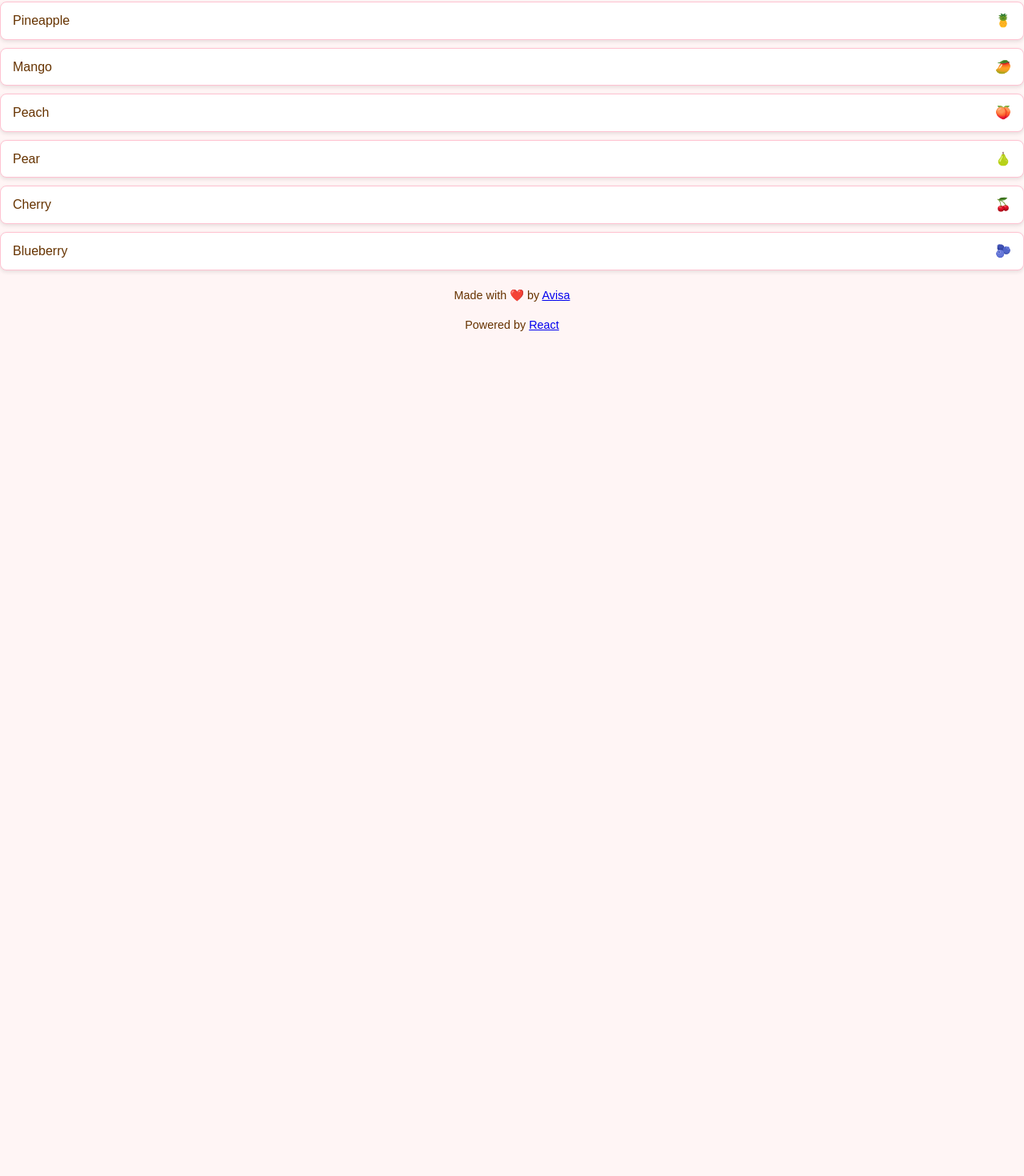
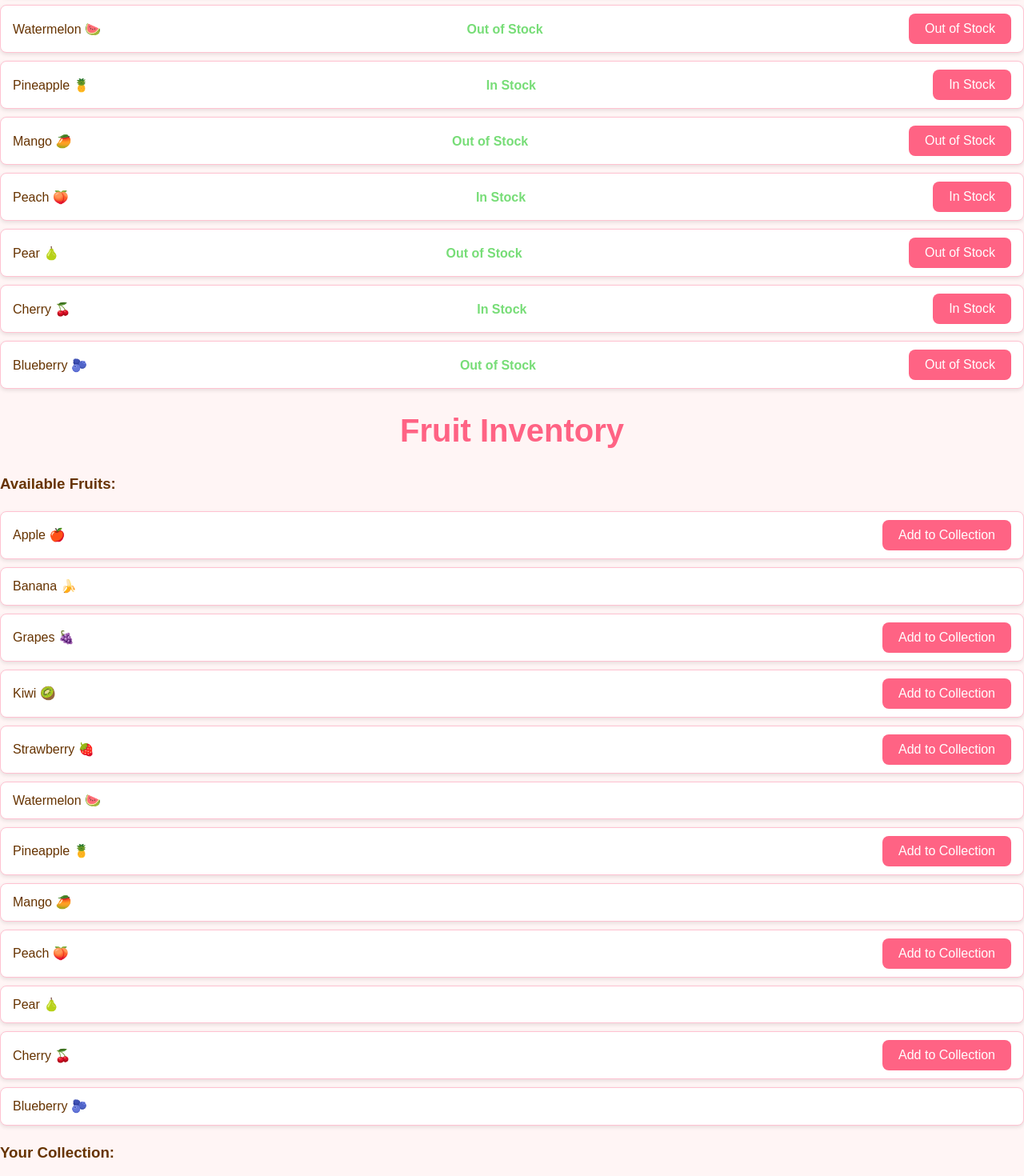
Before and after one commit to sambow7/fruitopia, a React (Vite) app: page / in a window 1280 px wide. Shown: the part 398-1868 px from the top of the page at 80% size. Before the commit the page ends 836 px from the top, so only its background shows below. Built offline with nearby package versions, Linux system fonts and the light colour scheme.

Commit message:
feat: Fruits.jsx add, remove, inStock

```diff
--- a/eslint.config.js
+++ b/eslint.config.js
@@ -17,7 +17,7 @@ export default [
         sourceType: 'module',
       },
     },
-    settings: { react: { version: '18.3' } },
+    settings: { react: { version: 'detect' } },
     plugins: {
       react,
       'react-hooks': reactHooks,
--- a/package.json
+++ b/package.json
@@ -10,8 +10,8 @@
     "preview": "vite preview"
   },
   "dependencies": {
-    "react": "^18.3.1",
-    "react-dom": "^18.3.1"
+    "react": "^19.0.0",
+    "react-dom": "^19.0.0"
   },
   "devDependencies": {
     "@eslint/js": "^9.19.0",
--- a/src/App.jsx
+++ b/src/App.jsx
@@ -1,30 +1,16 @@
-
 
 import './App.css'
-import NavBar from './components/NavBar/Navbar'
 import Footer from './components/Footer/Footer'
 import Fruits from './components/Fruits/Fruits'
+import Navbar from './components/Navbar/Navbar'
 
 function App() {
-  const fruits = [
-    { id: 1, name: "Apple", color: "Red", inStock: true, emoji: "🍎" },
-    { id: 2, name: "Banana", color: "Yellow", inStock: false, emoji: "🍌" },
-    { id: 3, name: "Grapes", color: "Purple", inStock: true, emoji: "🍇" },
-    { id: 4, name: "Kiwi", color: "Brown", inStock: false, emoji: "🥝" },
-    { id: 5, name: "Strawberry", color: "Red", inStock: true, emoji: "🍓" },
-    { id: 6, name: "Watermelon", color: "Green", inStock: false, emoji: "🍉" },
-    { id: 7, name: "Pineapple", color: "Yellow", inStock: true, emoji: "🍍" },
-    { id: 8, name: "Mango", color: "Orange", inStock: false, emoji: "🥭" },
-    { id: 9, name: "Peach", color: "Orange", inStock: true, emoji: "🍑" },
-    { id: 10, name: "Pear", color: "Green", inStock: false, emoji: "🍐" },
-    { id: 11, name: "Cherry", color: "Red", inStock: true, emoji: "🍒" },
-    { id: 12, name: "Blueberry", color: "Blue", inStock: false, emoji: "🫐" }
-  ]
+
 
   return (
     <>
-      <NavBar />
-      <Fruits fruits={fruits} />
+      <Navbar />
+      <Fruits />
       <Footer />
     </>
   )
--- a/src/components/Footer/Footer.jsx
+++ b/src/components/Footer/Footer.jsx
@@ -1,4 +1,4 @@
-import React from 'react'
+
 import "./Footer.css"
 function Footer() {
     return (
--- a/src/components/Fruits/Fruits.jsx
+++ b/src/components/Fruits/Fruits.jsx
@@ -1,15 +1,86 @@
-import React from 'react'
+import { useState } from 'react'
 import "./Fruits.css"
-function Fruits({ fruits }) {
+function Fruits() {
+
+    const [fruits, setFruits] = useState([
+        { id: 1, name: "Apple", color: "Red", inStock: true, emoji: "🍎" },
+        { id: 2, name: "Banana", color: "Yellow", inStock: false, emoji: "🍌" },
+        { id: 3, name: "Grapes", color: "Purple", inStock: true, emoji: "🍇" },
+        { id: 4, name: "Kiwi", color: "Brown", inStock: true, emoji: "🥝" },
+        { id: 5, name: "Strawberry", color: "Red", inStock: true, emoji: "🍓" },
+        { id: 6, name: "Watermelon", color: "Green", inStock: false, emoji: "🍉" },
+        { id: 7, name: "Pineapple", color: "Yellow", inStock: true, emoji: "🍍" },
+        { id: 8, name: "Mango", color: "Orange", inStock: false, emoji: "🥭" },
+        { id: 9, name: "Peach", color: "Orange", inStock: true, emoji: "🍑" },
+        { id: 10, name: "Pear", color: "Green", inStock: false, emoji: "🍐" },
+        { id: 11, name: "Cherry", color: "Red", inStock: true, emoji: "🍒" },
+        { id: 12, name: "Blueberry", color: "Blue", inStock: false, emoji: "🫐" }
+    ])
+    const [collectedFruits, setCollectedFruits] = useState([]);
+
+    const toggleStock = (id) => {
+        setFruits(fruits.map(fruit =>
+            fruit.id === id ? {...fruit, inStock: !fruit.inStock } : fruit
+        ));
+    }
+    const handleAddFruit = (fruit) => {
+        if (!fruit.inStock) {
+            console.log("This fruit is out of stock!")
+            return;
+        }
+        setCollectedFruits([...collectedFruits, fruit])
+
+    }
+
+    const handleRemoveFruit = (fruit) => {
+        setCollectedFruits(collectedFruits.filter(f => f.id !== fruit.id))
+    }
+
     return (
+        <>
             <ul>
                 {fruits.map((fruit) => (
-                <li key={fruit.id}>{fruit.name}
-                <span style={{ color: fruit.color }}>{fruit.emoji}</span>
+                    <li key={fruit.id}>{fruit.name} {fruit.emoji}
+                        <strong>{fruit.inStock ? "In Stock" : "Out of Stock"}</strong>
+                        <button onClick={() => toggleStock(fruit.id)}>{fruit.inStock ? "In Stock" : "Out of Stock"}</button>
                     </li>
                 ))
                 }
             </ul>
+
+            <div>
+                <h1>Fruit Inventory</h1>
+                <div>
+                    <h3>Available Fruits:</h3>
+                    <ul>
+                        {
+                            fruits.map(fruit => (
+                                <li key={fruit.id}>
+                                    <span>{fruit.name} {fruit.emoji}</span>
+                                    {fruit.inStock && (
+                                        <button onClick={() => handleAddFruit(fruit)}>Add to Collection</button>
+                                    )}
+                                </li>
+                            ))
+                        }
+                    </ul>
+                </div>
+                <div>
+                    <h3>Your Collection: </h3>
+                    <ul>
+                        {
+                            collectedFruits.map(fruit => (
+                                <li key={fruit.id}>
+                                    <span>{fruit.name} {fruit.emoji}</span>
+                                    <button onClick={() => handleRemoveFruit(fruit)}>Remove from Collection</button>
+                                </li>
+                            ))
+                        }
+
+                    </ul>
+                </div>
+            </div>
+        </>
     )
 }
 
--- a/src/components/Navbar/Navbar.jsx
+++ b/src/components/Navbar/Navbar.jsx
@@ -1,4 +1,4 @@
-import React from 'react'
+
 import "./NavBar.css"
 function Navbar() {
     return (
```
Also changed, not shown: 1 other file (tests, documents, lock files or other folders). Lines whose indentation alone changed are shown as unchanged.
